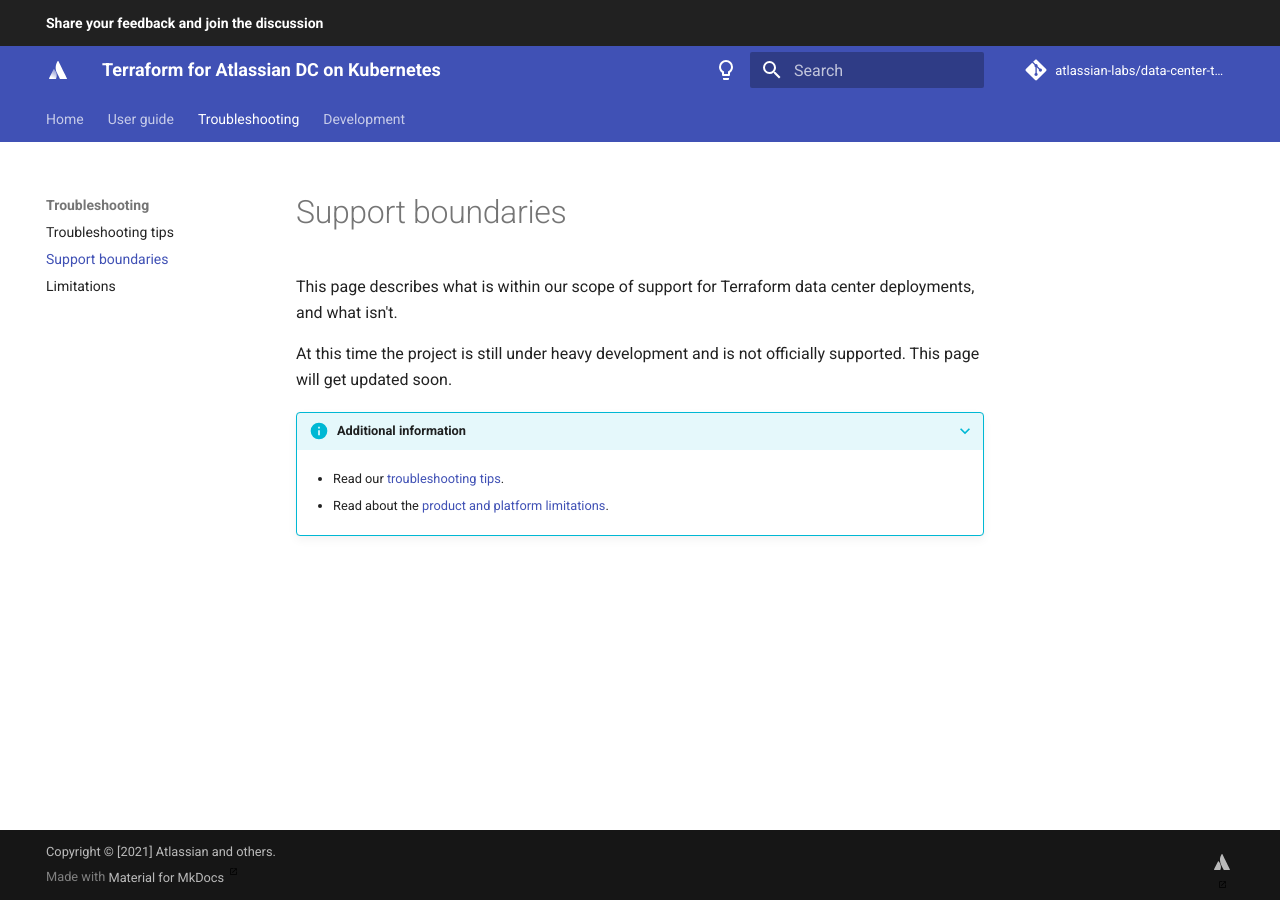
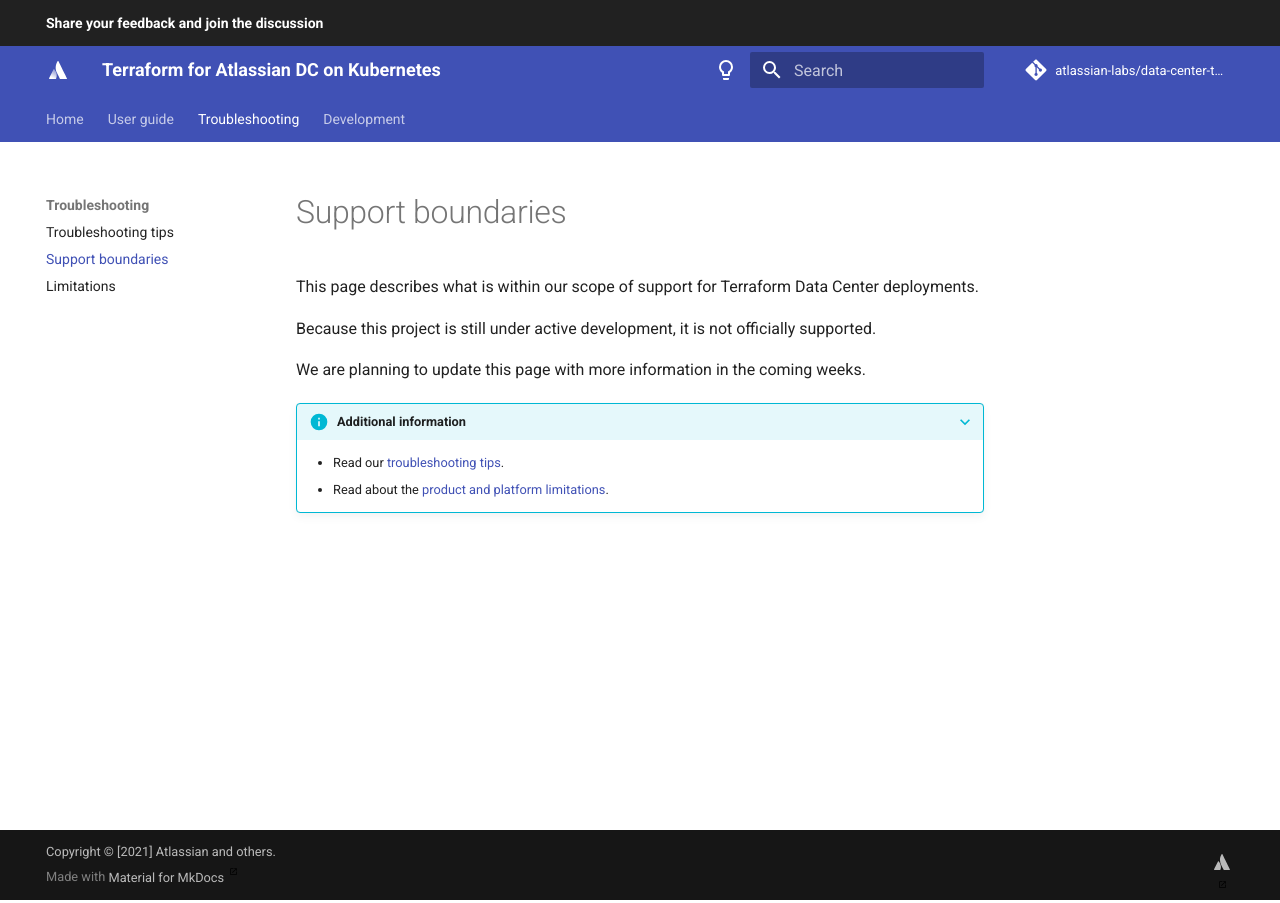
Before and after one commit to atlassian-labs/data-center-terraform, an MkDocs documentation site: the page built from docs/docs/troubleshooting/SUPPORT_BOUNDARIES.md, in a window 1280 px wide. Built offline with MkDocs 1.6.1 and Material for MkDocs 9.7.7, drawn with Linux system fonts in a browser that asks for light colours; comment, search, counter and statistics services are not loaded.

Commit message:
Edit SUPPORT_BOUNDARIES.md

```diff
--- a/docs/docs/troubleshooting/SUPPORT_BOUNDARIES.md
+++ b/docs/docs/troubleshooting/SUPPORT_BOUNDARIES.md
@@ -1,13 +1,11 @@
 # Support boundaries
 
-This page describes what is within our scope of support for Terraform data center deployments, and what isn't.
+This page describes what is within our scope of support for Terraform Data Center deployments.
 
-At this time the project is still under heavy development and is not officially supported.
-This page will get updated soon.
+Because this project is still under active development, it is not officially supported.
 
+We are planning to update this page with more information in the coming weeks.
 
 ???+ info "Additional information"
-
     * Read our [troubleshooting tips](TROUBLESHOOTING.md).
-
     * Read about the [product and platform limitations](LIMITATIONS.md).
```
